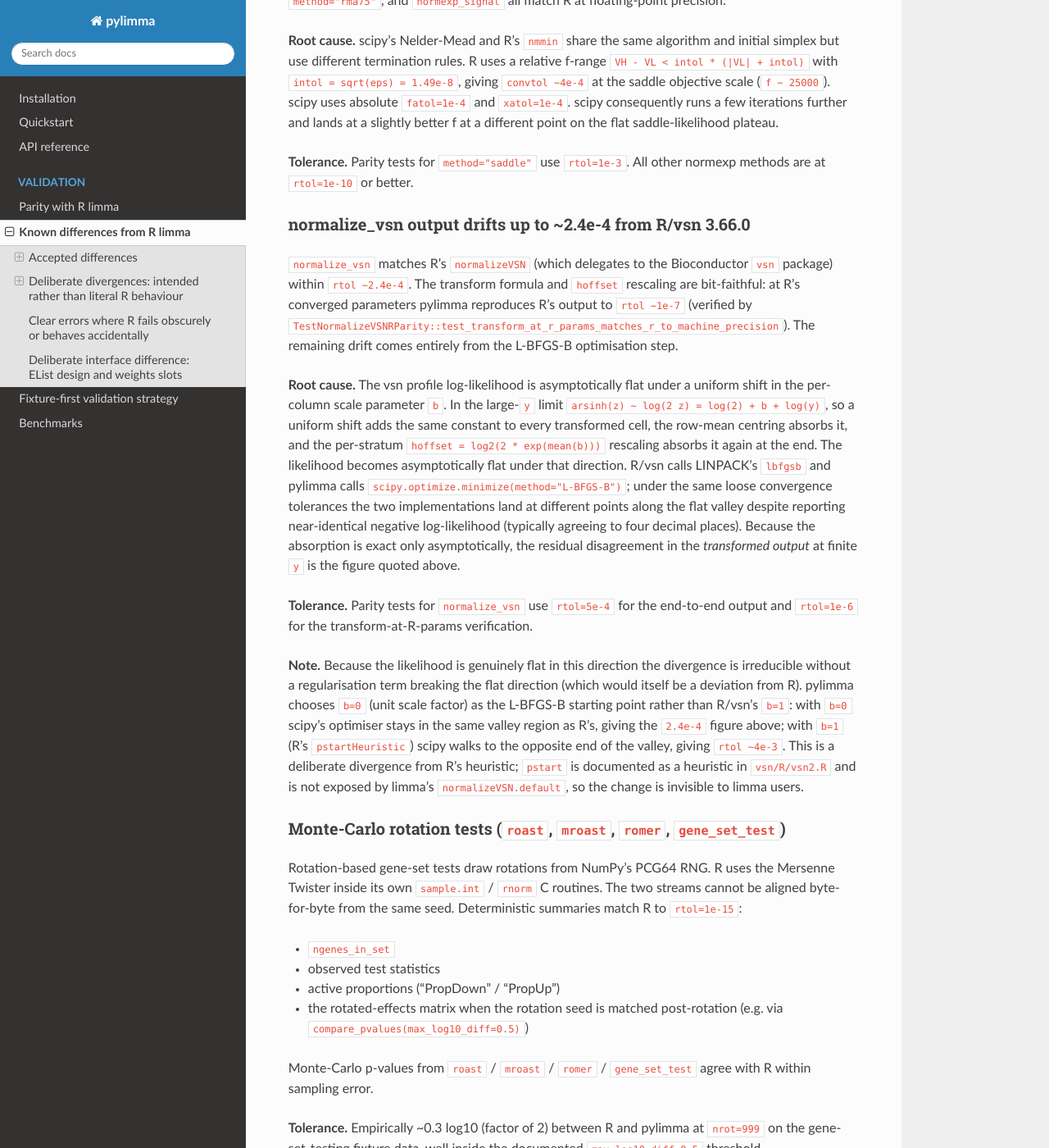
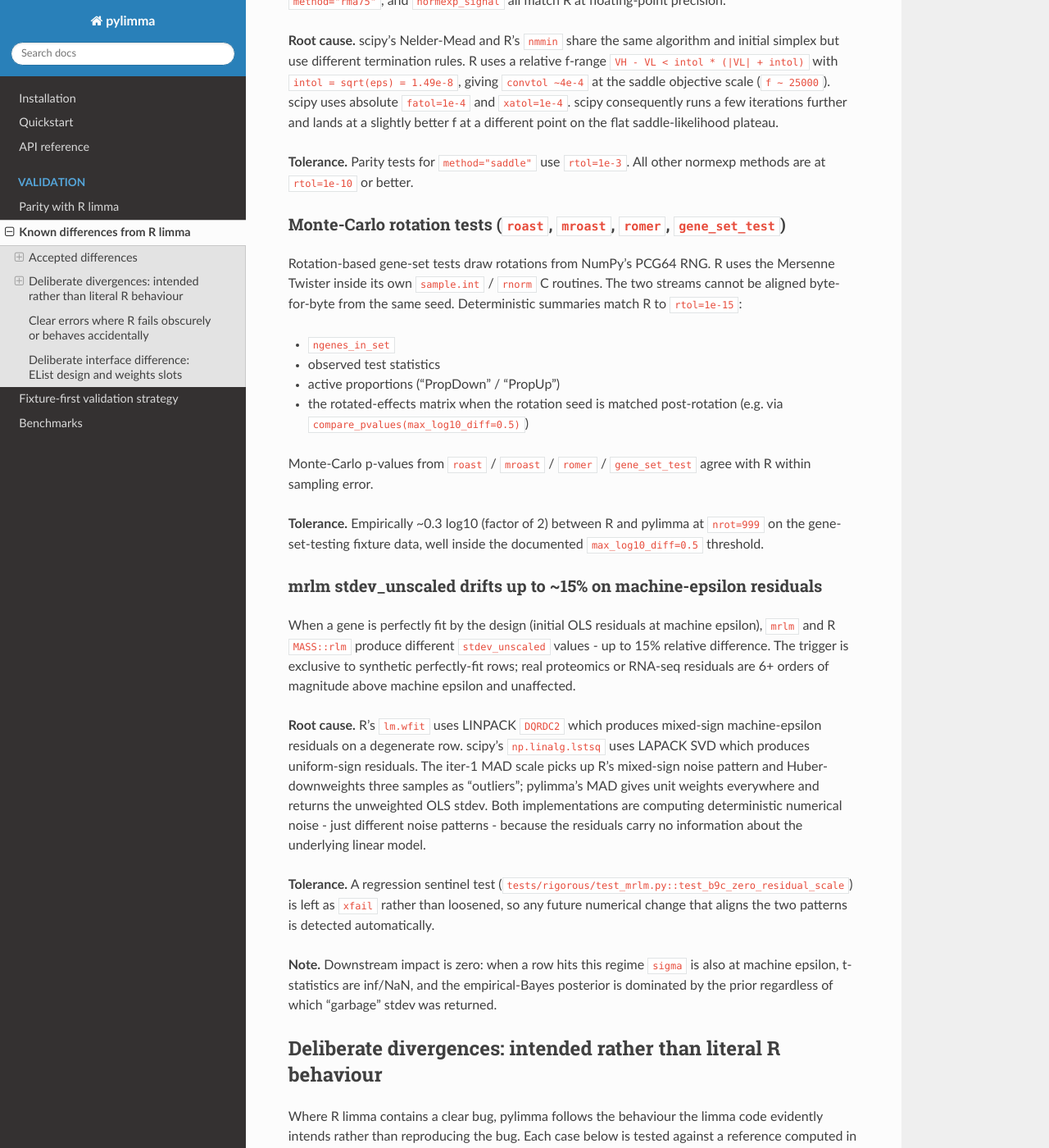
Before and after one commit to john-mulvey/pylimma, a Sphinx documentation site: the page built from docs/validation/known_differences.rst, in a window 1280 px wide and 1400 px high, scrolled down 544 px. Shown: the whole window at 82% size. Built offline with Sphinx 7.4.7 and the Read the Docs theme 3.1.0, drawn with Linux system fonts in a browser that asks for light colours; pages that are not in the unit, such as notebooks, are missing from menus; some of the changed text lies outside the part shown.

Commit message:
normalize_vsn: set up L-BFGS-B as vsn does
vsn2.c calls R's lbfgsb with lmm = 5 correction pairs, starting from
pstartHeuristic (a = 0, b = 1). pylimma left scipy at its default of 10
correction pairs, which takes another path through the nearly flat
likelihood: from b = 1 it ended up about 4e-3 from R, so the port started
from b = 0 instead, which brought the drift down to about 2.4e-4 and was
documented as an accepted difference. On data with many missing values
in one array the b = 0 start ran away to a worse optimum (b about 9.5,
output 1.8 log2 units off R).

With vsn's start and memory, and no cap on function evaluations (R has
none beyond maxit), the output matches R to rounding error: 9e-11
relative on the existing fixture and 3e-13 on a new one with 100 of 150
values missing in one array. The parity tests now use rtol=1e-6, and the
accepted-difference entry, its mentions in the parity report and the
fixture tolerance table, and the docstring's note on the b = 0 start are
removed.

Audit finding: V-03

```diff
--- a/docs/validation/fixtures.rst
+++ b/docs/validation/fixtures.rst
@@ -55,8 +55,6 @@ P-values                                              log10 scale: ``rtol=1e-6``
                                                       an absolute log10 difference
                                                       of ``1e-6``
 ``normexp_fit(method="saddle")`` parameters           ``rtol=1e-3`` (see
-                                                      :doc:`known_differences`)
-``normalize_vsn`` output                              ``rtol=5e-4`` (see
                                                       :doc:`known_differences`)
 Rotation-test Monte-Carlo p-values                    log10 scale, max diff 0.5
                                                       (see :doc:`known_differences`)
--- a/docs/validation/known_differences.rst
+++ b/docs/validation/known_differences.rst
@@ -12,7 +12,7 @@ porting.
 Accepted differences
 --------------------
 
-Four differences remain after porting. All four are statistical
+Three differences remain after porting. All three are statistical
 artefacts of numerical-algorithm choices, not porting bugs. All are
 quantified, reproducible, and inside published tolerances.
 
@@ -37,53 +37,6 @@ point on the flat saddle-likelihood plateau.
 **Tolerance.** Parity tests for ``method="saddle"`` use
 ``rtol=1e-3``. All other normexp methods are at ``rtol=1e-10`` or
 better.
-
-normalize_vsn output drifts up to ~2.4e-4 from R/vsn 3.66.0
-~~~~~~~~~~~~~~~~~~~~~~~~~~~~~~~~~~~~~~~~~~~~~~~~~~~~~~~~~~~
-
-``normalize_vsn`` matches R's ``normalizeVSN`` (which delegates to
-the Bioconductor ``vsn`` package) within ``rtol ~2.4e-4``. The
-transform formula and ``hoffset`` rescaling are bit-faithful: at
-R's converged parameters pylimma reproduces R's output to
-``rtol ~1e-7`` (verified by
-``TestNormalizeVSNRParity::test_transform_at_r_params_matches_r_to_machine_precision``).
-The remaining drift comes entirely from the L-BFGS-B optimisation
-step.
-
-**Root cause.** The vsn profile log-likelihood is asymptotically
-flat under a uniform shift in the per-column scale parameter
-``b``. In the large-``y`` limit ``arsinh(z) ~ log(2 z) = log(2) +
-b + log(y)``, so a uniform shift adds the same constant to every
-transformed cell, the row-mean centring absorbs it, and the
-per-stratum ``hoffset = log2(2 * exp(mean(b)))`` rescaling absorbs
-it again at the end. The likelihood becomes asymptotically flat
-under that direction. R/vsn calls LINPACK's ``lbfgsb`` and
-pylimma calls ``scipy.optimize.minimize(method="L-BFGS-B")``;
-under the same loose convergence tolerances the two
-implementations land at different points along the flat valley
-despite reporting near-identical negative log-likelihood
-(typically agreeing to four decimal places). Because the
-absorption is exact only asymptotically, the residual disagreement
-in the *transformed output* at finite ``y`` is the figure quoted
-above.
-
-**Tolerance.** Parity tests for ``normalize_vsn`` use
-``rtol=5e-4`` for the end-to-end output and ``rtol=1e-6`` for the
-transform-at-R-params verification.
-
-**Note.** Because the likelihood is genuinely flat in this
-direction the divergence is irreducible without a regularisation
-term breaking the flat direction (which would itself be a
-deviation from R). pylimma chooses ``b=0`` (unit scale factor) as
-the L-BFGS-B starting point rather than R/vsn's ``b=1``: with
-``b=0`` scipy's optimiser stays in the same valley region as R's,
-giving the ``2.4e-4`` figure above; with ``b=1`` (R's
-``pstartHeuristic``) scipy walks to the opposite end of the
-valley, giving ``rtol ~4e-3``. This is a deliberate divergence
-from R's heuristic; ``pstart`` is documented as a heuristic in
-``vsn/R/vsn2.R`` and is not exposed by limma's
-``normalizeVSN.default``, so the change is invisible to limma
-users.
 
 Monte-Carlo rotation tests (``roast``, ``mroast``, ``romer``, ``gene_set_test``)
 ~~~~~~~~~~~~~~~~~~~~~~~~~~~~~~~~~~~~~~~~~~~~~~~~~~~~~~~~~~~~~~~~~~~~~~~~~~~~~~~~
```
Also changed, not shown: CHANGELOG.md (+7 -0 lines), docs/validation/parity_report.rst (+5 -10 lines), 5 other files.
